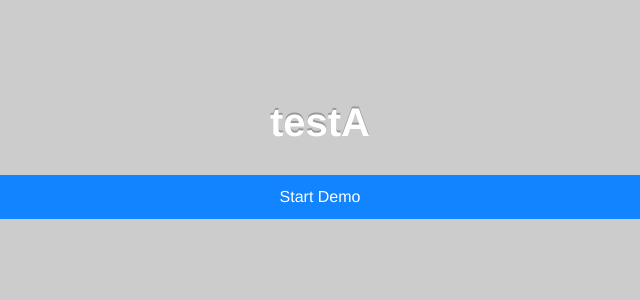
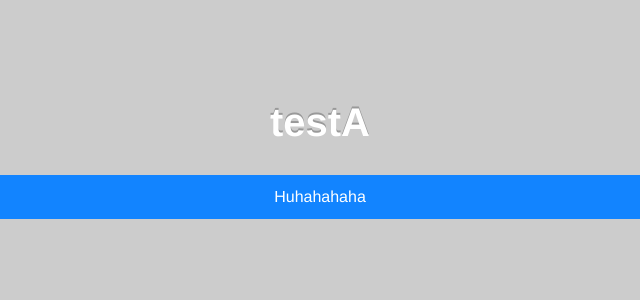
Before and after one commit to hcs-s3-2021-nkt/-A, a website: page www/index.html in a window 1280 px wide. Shown: the part 110-410 px from the top of the page, 320-960 px from the left. Drawn offline with Linux system fonts and the light colour scheme.

Commit message:
button変更

```diff
--- a/www/index.html
+++ b/www/index.html
@@ -18,7 +18,7 @@
 <body>
 
     <h1>testA</h1>
-    <a class="button--large" href="phonegap-demo.html">Start Demo</a>
+    <a class="button--large" href="phonegap-demo.html">Huhahahaha</a>
     <h2>testBBB</h2>
 
 </body>
```
